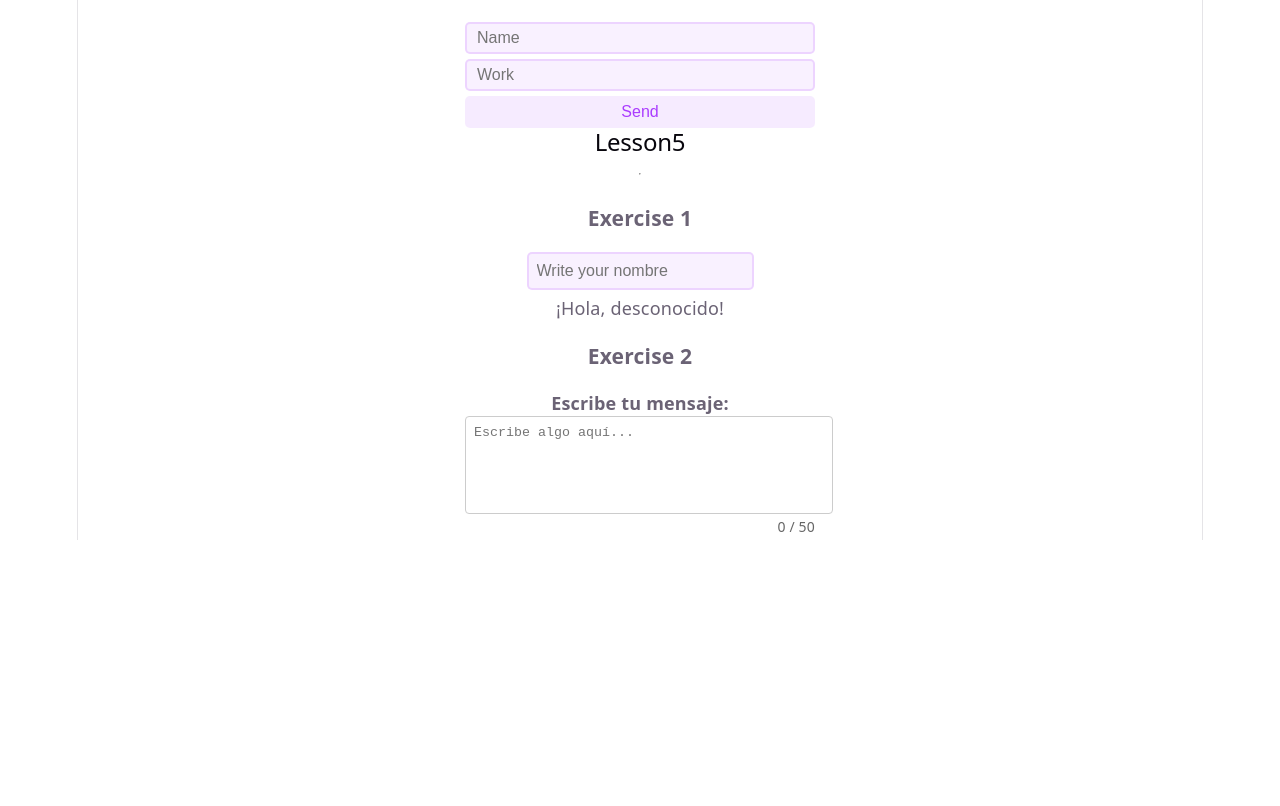
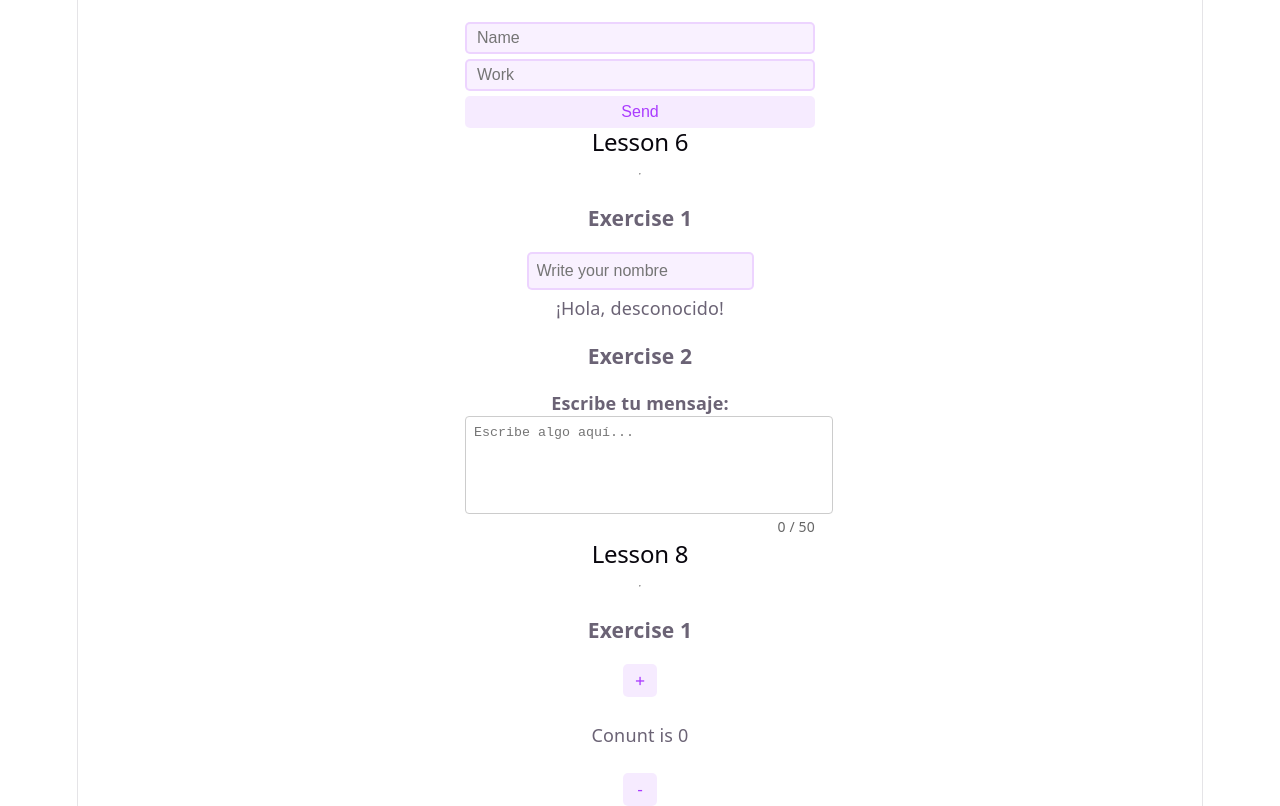
Before and after one commit to jeremiassosa/react-bootcamp-Sosa, a React (Vite) app in the folder react-bootcamp-Sosa/: page / in a window 1280 px wide. Shown: the part 1400-2206 px from the top of the page. Before the commit the page ends 1940 px from the top, so only its background shows below. Built offline with nearby package versions, Linux system fonts and the light colour scheme.

Commit message:
feat/ add complete exercise 1 lesson 8

```diff
--- a/react-bootcamp-Sosa/src/App.tsx
+++ b/react-bootcamp-Sosa/src/App.tsx
@@ -8,22 +8,21 @@ import ListForm from './lesson5/exercise2-ListForm';
 import DinamicList from './lesson5/exercise3-DinamixList';
 import LiveGreeting from './lesson6/exercise1-SaludoEnVivo';
 import LimitCaracters from './lesson6/exercise2-CampoConLimite';
+import CounterUseEffect from './lesson8/exercise1-ContadorClicks';
 
 
 function App() {
   return (
     <>
     <h2>Lesson 3</h2>
-
     <hr />
 
-    <h3>Exercise 1</h3>
-      <Counter />
-    <h3>Exercise 2</h3>
-      <ILike />
+      <h3>Exercise 1</h3>
+        <Counter />
+      <h3>Exercise 2</h3>
+        <ILike />
 
     <h2>Lesson 4</h2>
-
     <hr />
 
       <h3>Exercise 1</h3>
@@ -31,8 +30,7 @@ function App() {
       <h3>Exercise 2</h3>
         <AlertStock />
 
-    <h2>Lesson 6</h2>
-
+    <h2>Lesson 5</h2>
     <hr />
 
       <h3>Exercise 1</h3>
@@ -42,14 +40,19 @@ function App() {
       <h3>Exercise 3</h3>
         <DinamicList/>
 
-    <h2>Lesson5</h2>
-
+    <h2>Lesson 6</h2>
     <hr />
 
       <h3>Exercise 1</h3>
         <LiveGreeting/>
       <h3>Exercise 2</h3>
         <LimitCaracters/>
+
+    <h2>Lesson 8</h2>
+    <hr />
+
+      <h3>Exercise 1</h3>
+       <CounterUseEffect/>
     </>
     )
 }
--- /dev/null
+++ b/react-bootcamp-Sosa/src/lesson8/exercise1-ContadorClicks.tsx
@@ -0,0 +1,32 @@
+import { useEffect, useState } from 'react'
+
+function CounterUseEffect() {
+  const [count, setCount] = useState(0)
+
+  useEffect(() => {
+    document.title = `L8 - Click ${count}`
+  },[count])
+
+  return (
+    <>
+      <section id="center">
+        <button
+          type="button"
+          className="counter"
+          onClick={() => setCount((count) => count + 1)}
+        >
+          +
+        </button>
+        <span>Conunt is {count}</span>
+        <button
+          type="button"
+          className="counter"
+          onClick={() => setCount((count) => count - 1)}
+        >
+          -
+        </button>
+      </section>
+    </>
+  )
+}
+export default CounterUseEffect
```
